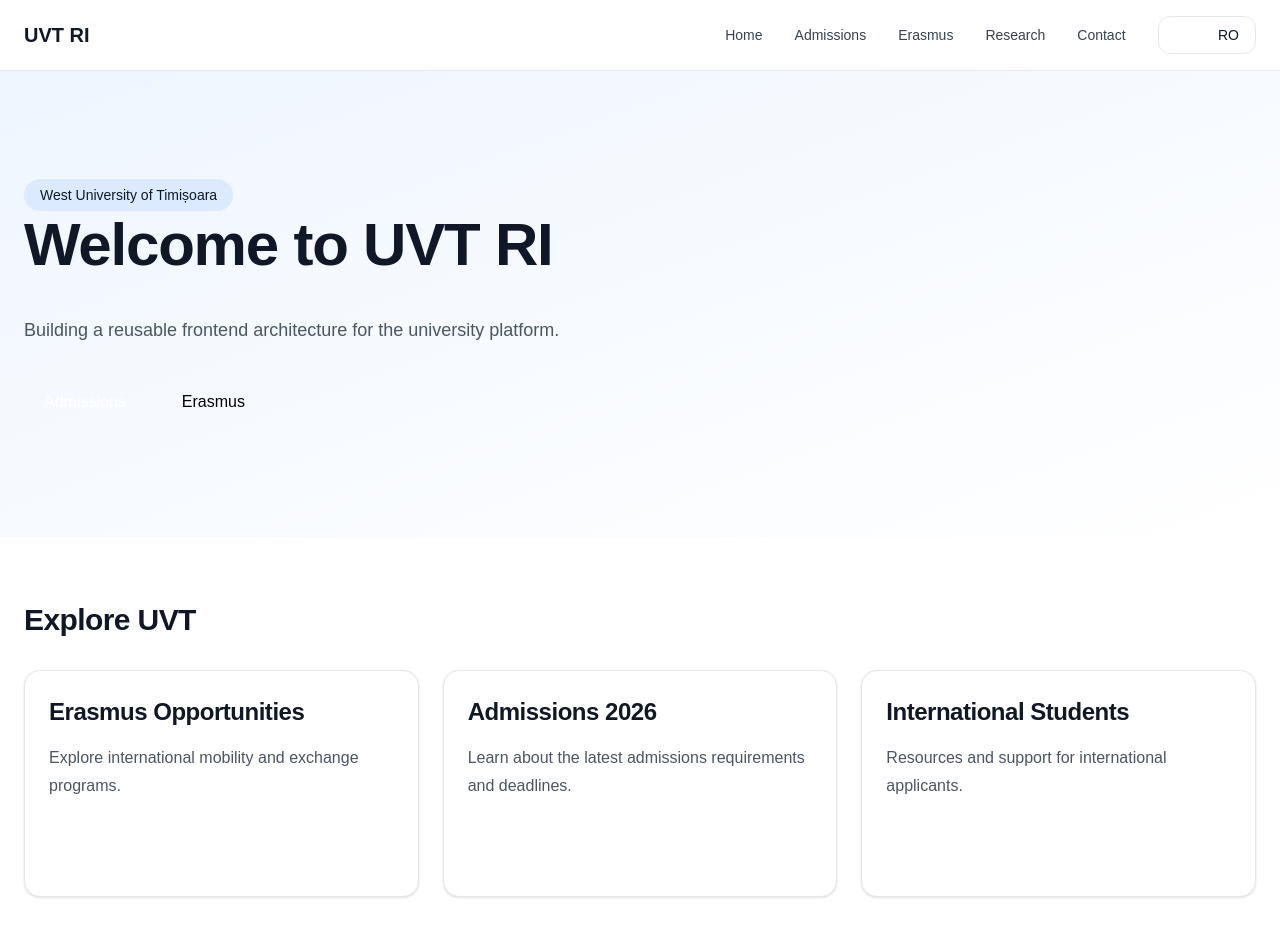
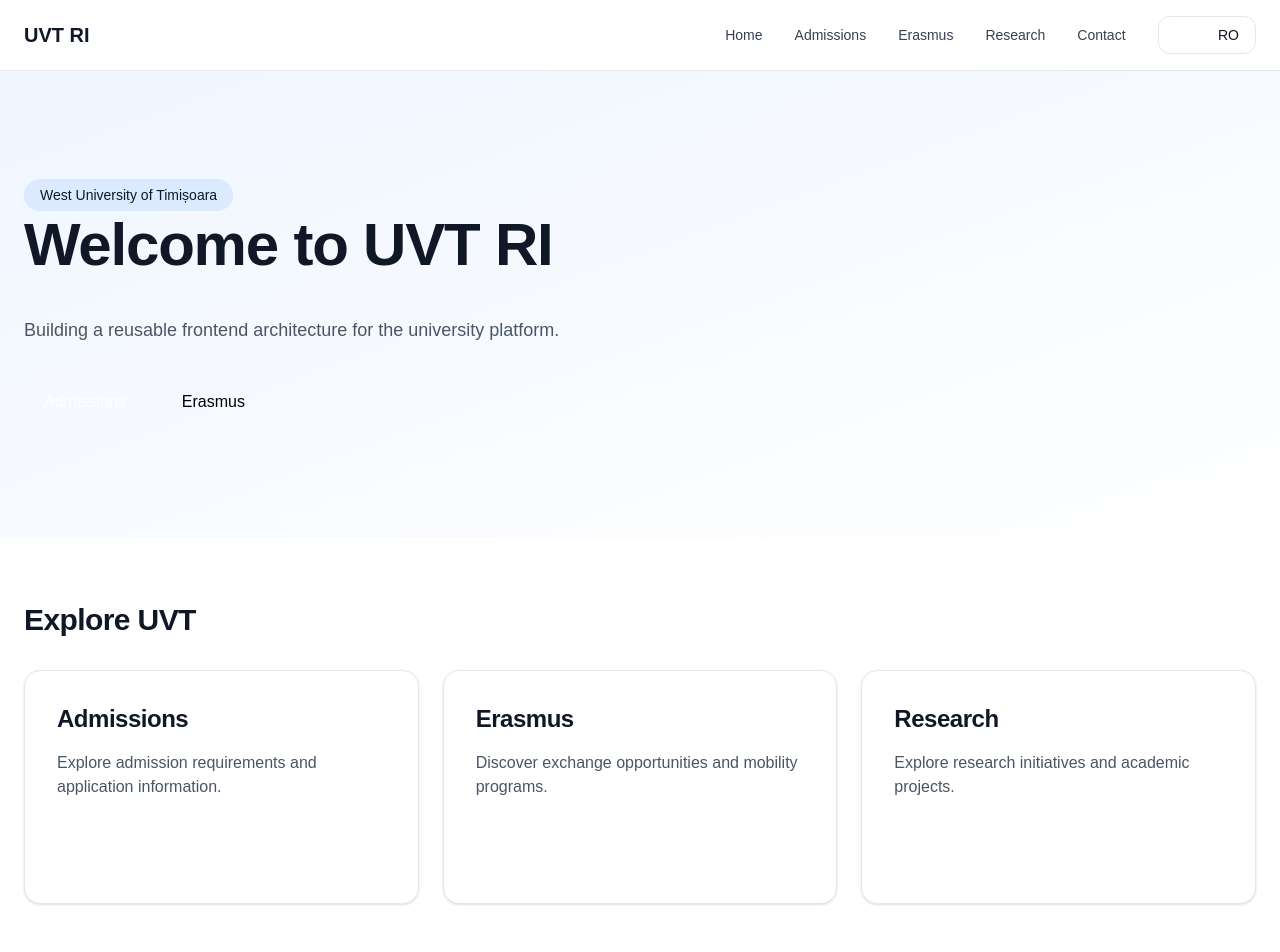
Before and after one commit to Q-UW9/ro.uvt.ri, a React (Vite) app in the folder frontend/: page / in a window 1280 px wide. Shown: the top 952 px of the page. Built offline with nearby package versions, Linux system fonts and the light colour scheme.

Commit message:
modified:   frontend/src/components/molecules/Card/Card.tsx 	new file:   frontend/src/data/homeSections.ts 	modified:   frontend/src/pages/UnderConstruction.tsx

```diff
--- a/frontend/src/components/molecules/Card/Card.tsx
+++ b/frontend/src/components/molecules/Card/Card.tsx
@@ -1,62 +1,39 @@
-import clsx from 'clsx'
+import { Link } from 'react-router-dom'
 
 import { Button } from '../../atoms/Button/Button'
-import { Typography } from '../../atoms/Typography/Typography'
 
 interface CardProps {
   title: string
   description: string
-  imageUrl?: string
   buttonText?: string
-  className?: string
+  route?: string
 }
 
 export function Card({
   title,
   description,
-  imageUrl,
   buttonText,
-  className,
-}: CardProps) {
+  route='/'
+}:CardProps) {
   return (
-    <article
-      className={clsx(
-        'overflow-hidden rounded-2xl border border-gray-200 bg-white shadow-sm transition-all duration-300 hover:-translate-y-1 hover:shadow-md',
-        className
-      )}
-    >
-      {/* Optional image */}
-      {imageUrl && (
-        <div className="h-52 w-full overflow-hidden bg-gray-100">
-          <img
-            src={imageUrl}
-            alt={title}
-            className="h-full w-full object-cover"
-          />
-        </div>
+    <div className="rounded-2xl border border-gray-200 bg-white p-8 shadow-sm transition hover:-translate-y-1 hover:shadow-md">
+
+      <h3 className="mb-4 text-2xl font-semibold">
+        {title}
+      </h3>
+
+      <p className="mb-6 text-gray-600">
+        {description}
+      </p>
+
+      {buttonText && (
+        <Link to={route}>
+          <Button>
+            {buttonText}
+          </Button>
+        </Link>
       )}
 
-      {/* Content */}
-      <div className="space-y-4 p-6">
-        <Typography variant="h3">
-          {title}
-        </Typography>
-
-        <Typography
-          variant="body"
-          className="text-gray-600"
-        >
-          {description}
-        </Typography>
-
-        {buttonText && (
-          <div className="pt-2">
-            <Button variant="primary">
-              {buttonText}
-            </Button>
-          </div>
-        )}
-      </div>
-    </article>
+    </div>
   )
 }
--- /dev/null
+++ b/frontend/src/data/homeSections.ts
@@ -0,0 +1,28 @@
+export const homeSections = [
+  {
+    id: 1,
+    title: 'Admissions',
+    description:
+      'Explore admission requirements and application information.',
+    buttonText: 'Explore',
+    route: '/admissions',
+  },
+
+  {
+    id: 2,
+    title: 'Erasmus',
+    description:
+      'Discover exchange opportunities and mobility programs.',
+    buttonText: 'Learn More',
+    route: '/erasmus',
+  },
+
+  {
+    id: 3,
+    title: 'Research',
+    description:
+      'Explore research initiatives and academic projects.',
+    buttonText: 'Read More',
+    route: '/research',
+  },
+]
--- a/frontend/src/pages/UnderConstruction.tsx
+++ b/frontend/src/pages/UnderConstruction.tsx
@@ -9,7 +9,7 @@
 import { Divider } from '../components/atoms/Divider/Divider'
 import { Icon } from '../components/atoms/Icon/Icon'
 
-import { cardsData } from '../data/cards'
+import { homeSections } from '../data/homeSections'
 
 import { s } from './UnderConstruction.styles'
 
@@ -48,18 +48,16 @@
 
       <HeroSection
         title="Welcome to UVT RI"
-
         subtitle="Building a reusable frontend architecture for the university platform."
 
         primaryButtonText="Admissions"
-
         secondaryButtonText="Erasmus"
 
         primaryButtonLink="/admissions"
-
         secondaryButtonLink="/erasmus"
       />
 
+      {/* Quick Access Section */}
       <div className="mx-auto max-w-[1280px] px-6 py-16">
 
         <h2 className="mb-8 text-3xl font-bold">
@@ -67,40 +65,38 @@
         </h2>
 
         <ContentGrid columns={3}>
-          {cardsData.map((card) => (
+          {homeSections.map((card) => (
             <Card
               key={card.id}
               title={card.title}
               description={card.description}
               buttonText={card.buttonText}
+              route={card.route}
             />
           ))}
         </ContentGrid>
 
       </div>
 
+      {/* Tabs */}
       <div className="mx-auto max-w-[1280px] px-6 py-16">
-
         <TabsSection tabs={demoTabs} />
-
       </div>
 
+      {/* Icons Section */}
       <div className="mx-auto max-w-[1280px] space-y-8 px-6 py-12">
 
         <Divider />
 
         <div className="flex gap-6 text-3xl">
-
           <Icon name="globe" />
-
           <Icon name="graduate" />
-
           <Icon name="mail" />
-
         </div>
 
       </div>
 
+      {/* Under Construction */}
       <div className={s.container}>
         <div className={s.card}>
 
@@ -113,11 +109,13 @@
           </h1>
 
           <p className={s.text}>
-            Site-ul este în construcție. Vă rugăm reveniți curând.
+            Site-ul este în construcție.
+            Vă rugăm reveniți curând.
           </p>
 
           <p className={s.subtitle}>
-            The site is under construction. Please check back soon.
+            The site is under construction.
+            Please check back soon.
           </p>
 
         </div>
```
